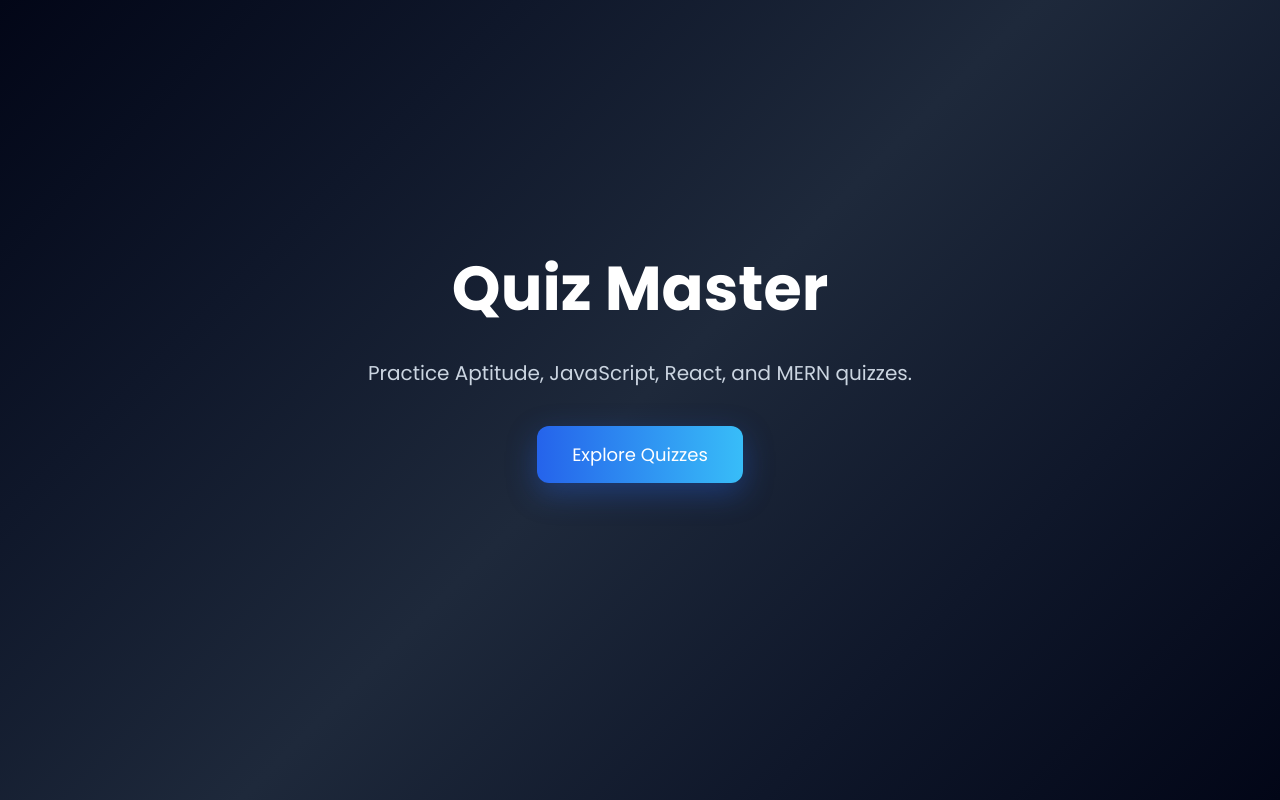
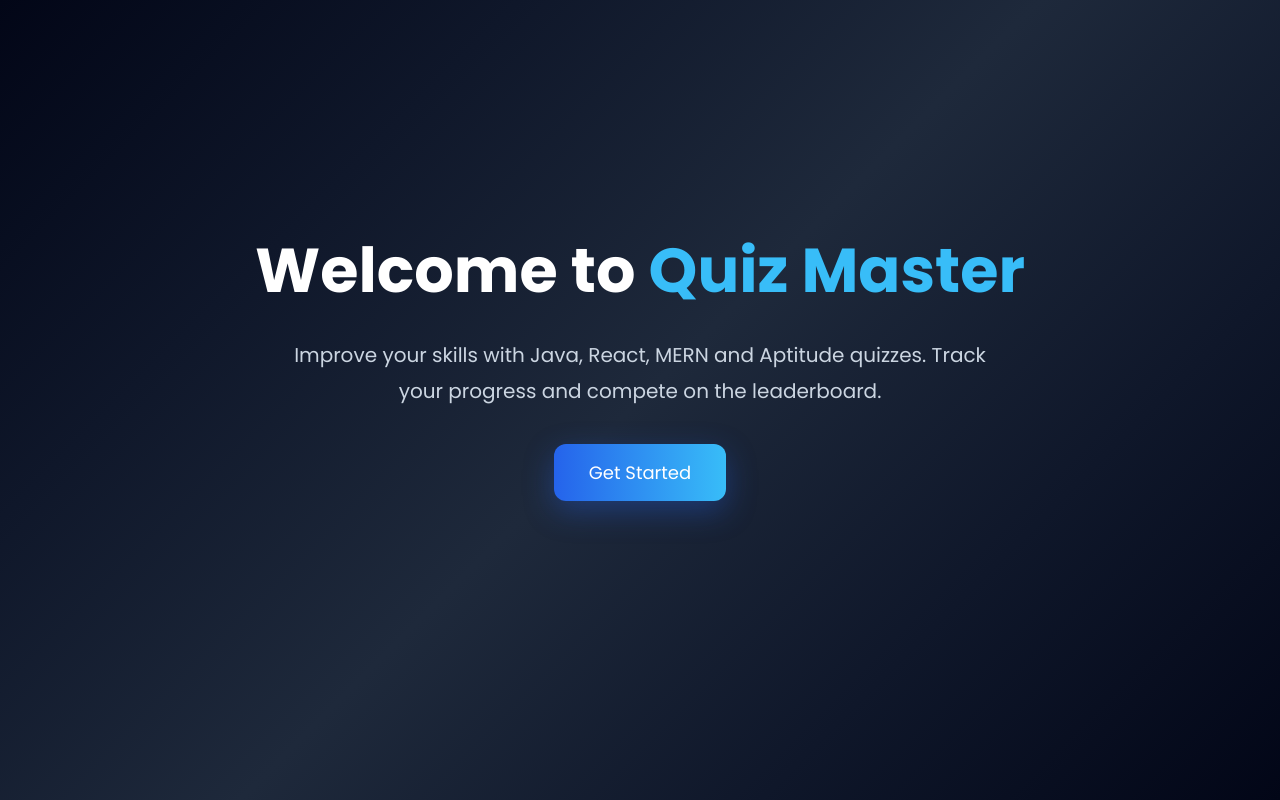
Before and after one commit to anandkishoretata-ak/Quiz-Application, a React (Vite) app in the folder Quiz-Application/: page / in a window 1280 px wide. Built offline with nearby package versions, Linux system fonts and the light colour scheme.

Commit message:
modify code

```diff
--- a/Quiz-Application/src/pages/Home.jsx
+++ b/Quiz-Application/src/pages/Home.jsx
@@ -1,16 +1,35 @@
-import { useNavigate } from "react-router-dom";
+import { Link } from "react-router-dom";
+import { motion } from "framer-motion";
 
 function Home() {
-  const navigate = useNavigate();
-
   return (
     <div className="hero">
-      <h1>Quiz Master</h1>
-      <p>Practice Aptitude, JavaScript, React, and MERN quizzes.</p>
+      <motion.h1
+        initial={{ opacity: 0, y: -40 }}
+        animate={{ opacity: 1, y: 0 }}
+        transition={{ duration: 0.8 }}
+      >
+        Welcome to <span>Quiz Master</span>
+      </motion.h1>
 
-      <button onClick={() => navigate("/dashboard")}>
-        Explore Quizzes
-      </button>
+      <motion.p
+        initial={{ opacity: 0 }}
+        animate={{ opacity: 1 }}
+        transition={{ delay: 0.4 }}
+      >
+        Improve your skills with Java, React, MERN and Aptitude quizzes.
+        Track your progress and compete on the leaderboard.
+      </motion.p>
+
+      <motion.div
+        initial={{ opacity: 0, y: 40 }}
+        animate={{ opacity: 1, y: 0 }}
+        transition={{ delay: 0.8 }}
+      >
+        <Link to="/login">
+          <button>Get Started</button>
+        </Link>
+      </motion.div>
     </div>
   );
 }
```
